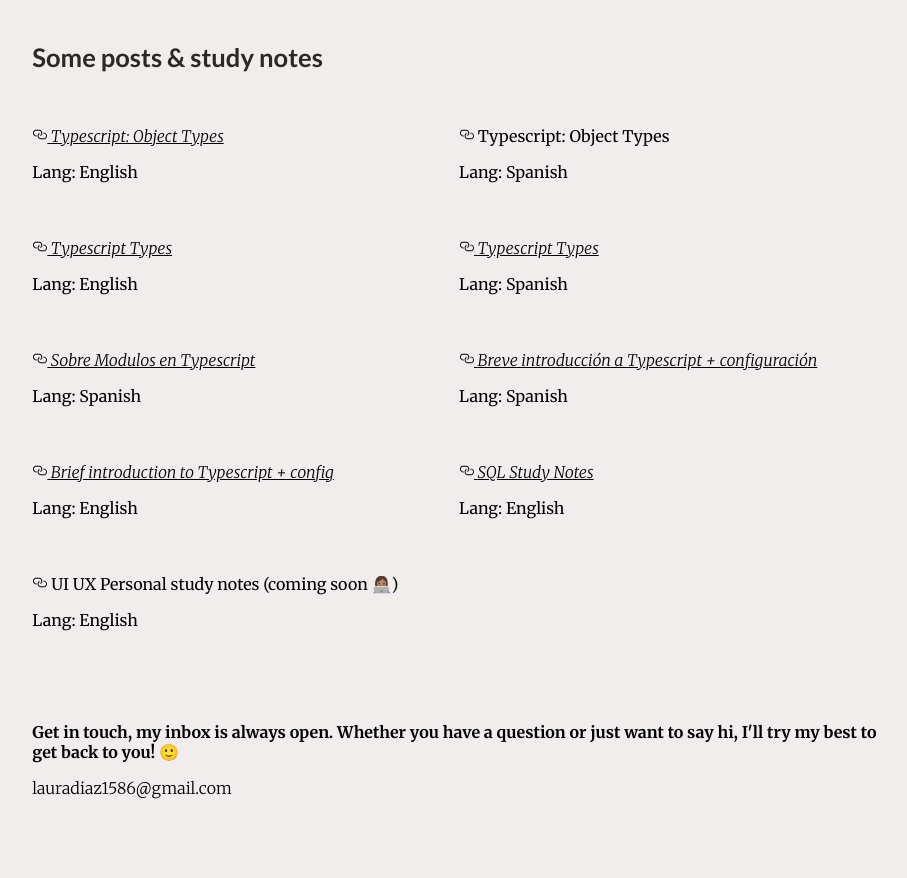
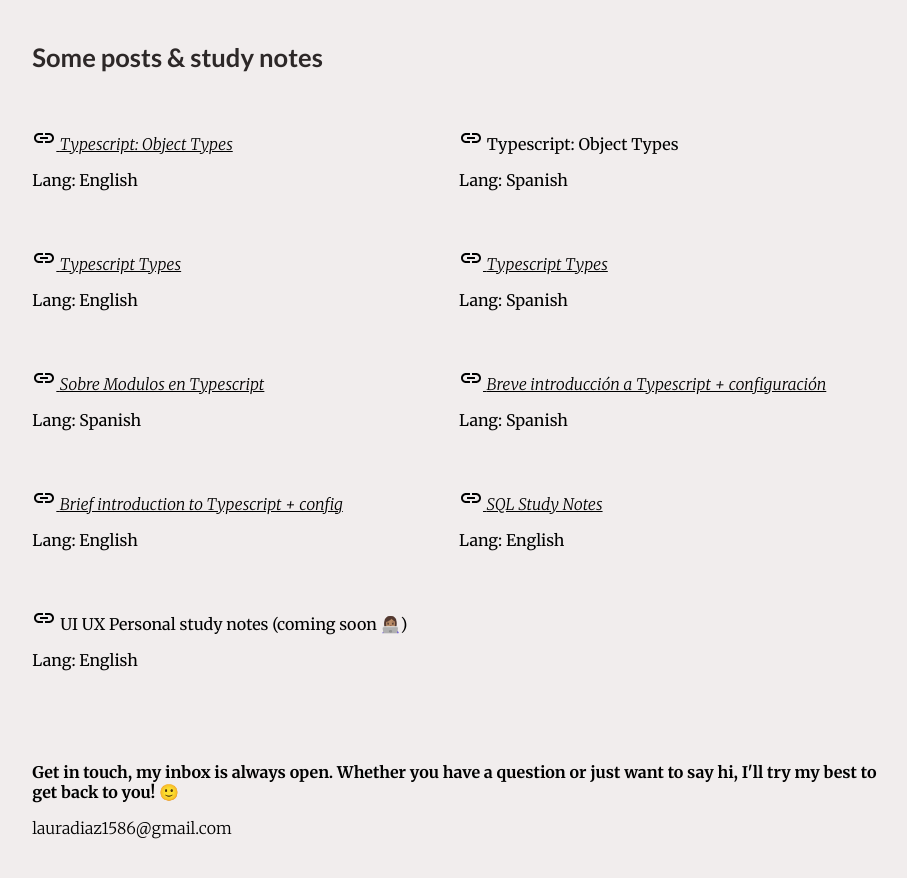
Before and after one commit to lalidiaz/lauradev, a React (Create React App) app: page / in a window 1280 px wide. Shown: the part 3240-4118 px from the top of the page, without its empty margins (181-1088 px from the left). Built offline with nearby package versions, Linux system fonts and the light colour scheme.

Commit message:
change incons , unisntall react-icons library

```diff
--- a/package.json
+++ b/package.json
@@ -5,6 +5,7 @@
   "dependencies": {
     "@emotion/react": "^11.9.3",
     "@emotion/styled": "^11.9.3",
+    "@mui/icons-material": "^5.8.4",
     "@mui/material": "^5.8.5",
     "@testing-library/jest-dom": "^5.14.1",
     "@testing-library/react": "^11.2.7",
@@ -15,7 +16,6 @@
     "react": "^17.0.2",
     "react-animated-cursor": "^2.5.1",
     "react-dom": "^17.0.2",
-    "react-icons": "^4.4.0",
     "react-intersection-observer": "^9.3.5",
     "react-scripts": "^5.0.1",
     "web-vitals": "^1.1.2"
--- a/src/App.js
+++ b/src/App.js
@@ -1,8 +1,8 @@
 /* eslint-disable jsx-a11y/anchor-has-content */
-import { experiences, media, practiceExercises, projects } from "./texts";
+import { media, practiceExercises, projects } from "./texts";
 import Wrapper from "./components/Wrapper";
 import AnimatedCursor from "react-animated-cursor";
-import { GoLink } from "react-icons/go";
+import InsertLinkIcon from "@mui/icons-material/InsertLink";
 import { motion, useAnimation } from "framer-motion";
 import { useInView } from "react-intersection-observer";
 import { useEffect } from "react";
@@ -420,19 +420,19 @@ function App() {
                       target="_blank"
                       rel="noreferrer"
                     >
-                      <GoLink size={15} /> {title}
+                      <InsertLinkIcon /> {title}
                     </a>
                   )}
 
                   {!isBlog && isLink && (
                     <a href={href} alt={title} download className="blog-item-link">
-                      <GoLink size={15} /> {title}
+                      <InsertLinkIcon /> {title}
                     </a>
                   )}
 
                   {!isLink && (
                     <div>
-                      <GoLink size={15} className="blog-item-link" /> {title}
+                      <InsertLinkIcon  className="blog-item-link" /> {title}
                     </div>
                   )}
 
```
Also changed, not shown: 1 other file (tests, documents, lock files or other folders).
